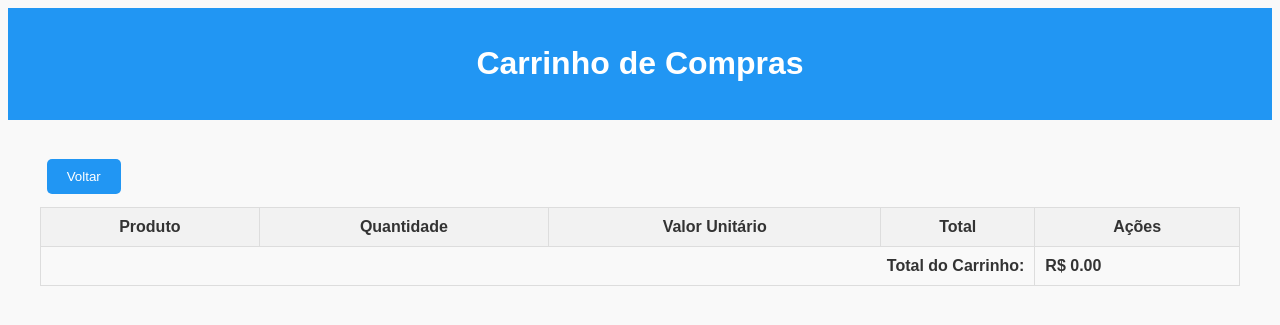
After one commit to Samuelkioshi/Farmacia_V1, a Flask app: page /carrinho in a window 1280 px wide. The commit adds this page. Shown: the top 325 px of the page. Run offline with Flask 3, Linux system fonts and the light colour scheme; data that the repository does not hold is empty.

Commit message:
add: carrinho de compras

```diff
--- a/main.py
+++ b/main.py
@@ -1,4 +1,4 @@
-from flask import Flask, render_template, request, redirect, url_for, flash, jsonify
+from flask import Flask, render_template, request, redirect, url_for, flash, jsonify, session
 import pyodbc
 
 app = Flask(__name__)
@@ -203,5 +203,68 @@ def produto(id_prod):
     else:
         return jsonify({'error': 'Produto não encontrado'}), 404
 
+@app.before_request
+def inicializar_carrinho():
+    if 'carrinho' not in session:
+        session['carrinho'] = []
+
+@app.route('/adicionar_ao_carrinho', methods=['POST'])
+def adicionar_ao_carrinho():
+    product_id = request.json.get('id')
+    # Adiciona o produto ao carrinho (com quantidade padrão de 1)
+    session['carrinho'].append({'id': product_id, 'quantidade': 1})
+    session.modified = True
+    return jsonify({"message": "Produto adicionado ao carrinho!"})
+
+@app.route('/carrinho')
+def carrinho():
+    conn = get_db_connection()
+    cursor = conn.cursor()
+    produtos_carrinho = []
+    total_carrinho = 0
+
+    # Calcula informações do carrinho com base na sessão
+    for item in session['carrinho']:
+        cursor.execute("SELECT ID_PROD, NOME_PROD, VALOR FROM TB_PRODUTOS WHERE ID_PROD = ?", (item['id'],))
+        produto = cursor.fetchone()
+        if produto:
+            quantidade = item['quantidade']
+            valor_total_produto = produto.VALOR * quantidade
+            produtos_carrinho.append({
+                'ID_PROD': produto.ID_PROD,
+                'NOME_PROD': produto.NOME_PROD,
+                'VALOR': produto.VALOR,
+                'quantidade': quantidade,
+                'total_produto': valor_total_produto
+            })
+            total_carrinho += valor_total_produto
+
+    conn.close()
+    return render_template('carrinho.html', produtos=produtos_carrinho, total_carrinho=total_carrinho)
+
+@app.route('/alterar_quantidade', methods=['POST'])
+def alterar_quantidade():
+    data = request.get_json()
+    produto_id = data['id']
+    quantidade = data['quantidade']
+
+    # Lógica para alterar quantidade do produto no carrinho
+    # Exemplo:
+    # carrinho.alterar_quantidade(produto_id, quantidade)
+
+    return jsonify({"success": True, "message": "Quantidade atualizada com sucesso."})
+
+# Remover produto do carrinho
+@app.route('/remover_produto', methods=['POST'])
+def remover_produto():
+    data = request.get_json()
+    produto_id = data['id']
+
+    # Lógica para remover produto do carrinho
+    # Exemplo:
+    # carrinho.remover_produto(produto_id)
+
+    return jsonify({"success": True, "message": "Produto removido com sucesso."})
+
 if __name__ == '__main__':
     app.run(debug=True)
--- /dev/null
+++ b/templates/carrinho.html
@@ -0,0 +1,144 @@
+<!DOCTYPE html>
+<html lang="pt-BR">
+<head>
+    <meta charset="UTF-8">
+    <meta name="viewport" content="width=device-width, initial-scale=1.0">
+    <title>Carrinho de Compras</title>
+    <style>
+        table {
+            width: 100%;
+            border-collapse: collapse;
+        }
+        table, th, td {
+            border: 1px solid #ddd;
+            padding: 10px;
+        }
+        th {
+            background-color: #f2f2f2;
+        }
+        body {
+            font-family: Arial, sans-serif;
+            background-color: #f9f9f9;
+            color: #333;
+        }
+        header {
+            background-color: #2196F3;
+            color: white;
+            text-align: center;
+            padding: 1em 0;
+        }
+        main {
+            padding: 2em;
+        }
+        input, select, button {
+            margin: 0.5em;
+            padding: 0.5em;
+        }
+        .back-button {
+            background-color: #2196F3;
+            color: white;
+            border: none;
+            padding: 10px 20px;
+            border-radius: 5px;
+            cursor: pointer;
+            margin-bottom: 1em;
+        }
+        .back-button:hover {
+            background-color: #1E88E5;
+        }
+        .quantity-controls button {
+            padding: 5px;
+            margin: 0 5px;
+            cursor: pointer;
+            background-color: #2196F3;
+            color: white;
+            border: none;
+            border-radius: 5px;
+        }
+        .delete-button {
+            background-color: #e53935;
+            color: white;
+            border: none;
+            padding: 5px 10px;
+            border-radius: 5px;
+            cursor: pointer;
+        }
+        .delete-button:hover {
+            background-color: #d32f2f;
+        }
+    </style>
+    <script>
+        function updateQuantity(productId, action) {
+            fetch('/atualizar_quantidade', {
+                method: 'POST',
+                headers: { 'Content-Type': 'application/json' },
+                body: JSON.stringify({ id: productId, action: action })
+            })
+            .then(response => response.json())
+            .then(data => {
+                if (data.success) {
+                    location.reload(); // Atualiza a página para mostrar a nova quantidade
+                } else {
+                    alert("Erro ao atualizar a quantidade.");
+                }
+            });
+        }
+
+        function removeProduct(productId) {
+            fetch('/remover_produto', {
+                method: 'POST',
+                headers: { 'Content-Type': 'application/json' },
+                body: JSON.stringify({ id: productId })
+            })
+            .then(response => response.json())
+            .then(data => {
+                if (data.success) {
+                    location.reload(); // Atualiza a página para remover o produto
+                } else {
+                    alert("Erro ao remover o produto.");
+                }
+            });
+        }
+    </script>
+</head>
+<body>
+    <header>
+        <h1>Carrinho de Compras</h1>
+    </header>
+
+    <main>
+        <button class="back-button" onclick="window.history.back()">Voltar</button>
+
+        <table>
+            <tr>
+                <th>Produto</th>
+                <th>Quantidade</th>
+                <th>Valor Unitário</th>
+                <th>Total</th>
+                <th>Ações</th>
+            </tr>
+            {% for produto in produtos %}
+            <tr>
+                <td>{{ produto.NOME_PROD }}</td>
+                <td>
+                    <div class="quantity-controls">
+                        <button onclick="updateQuantity({ produto,ID_PROD }, 'decrease')">-</button>
+                        {{ produto.quantidade }}
+                        <button onclick="updateQuantity({ produto,ID_PROD }, 'increase')">+</button>
+                    </div>
+                </td>
+                <td>R$ {{ "%.2f"|format(produto.VALOR) }}</td>
+                <td>R$ {{ "%.2f"|format(produto.total_produto) }}</td>
+                <td>
+                    <button class="delete-button" onclick="removeProduct({ produto,ID_PROD })">Excluir</button>
+                </td>
+            </tr>
+            {% endfor %}
+            <tr>
+                <td colspan="4" style="text-align: right;"><strong>Total do Carrinho:</strong></td>
+                <td><strong>R$ {{ "%.2f"|format(total_carrinho) }}</strong></td>
+            </tr>
+        </table>
+    </main>
+</body>
+</html>
```
Also changed, not shown: templates/home.html (+42 -0 lines).
